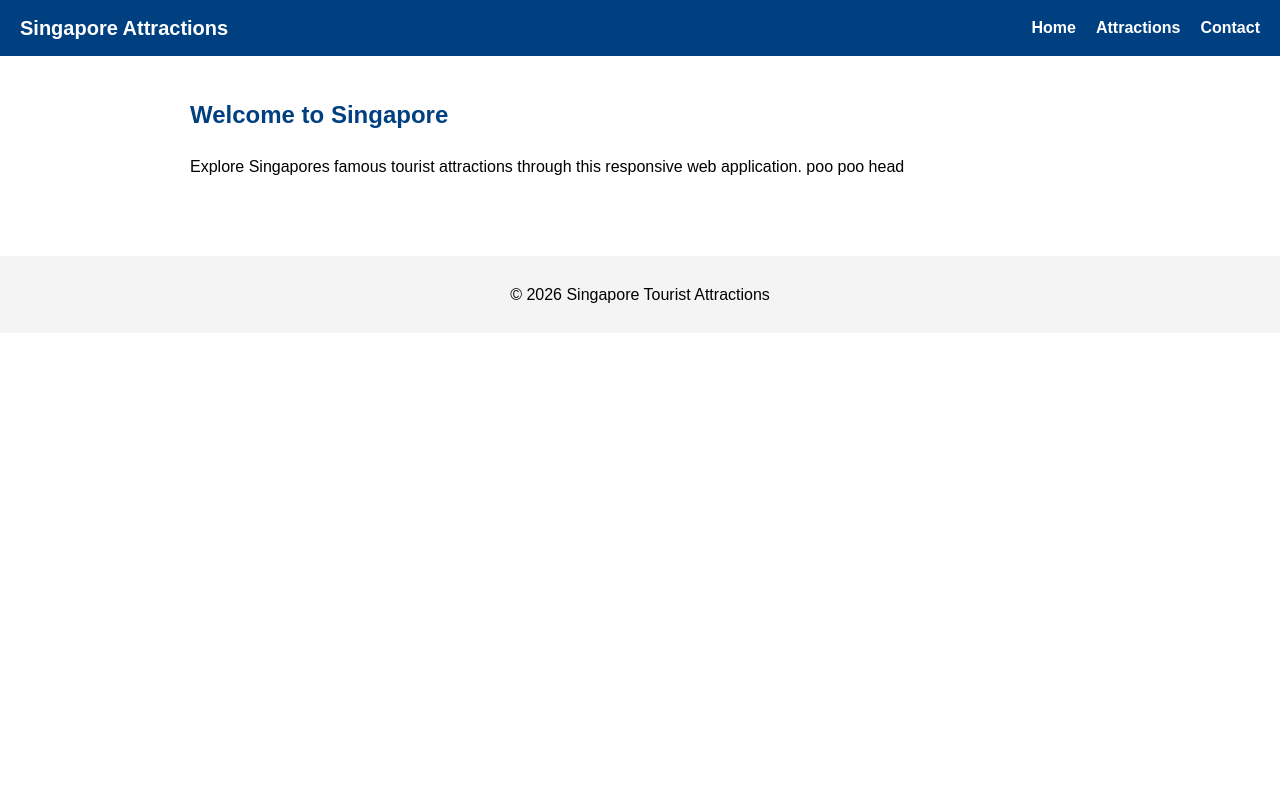
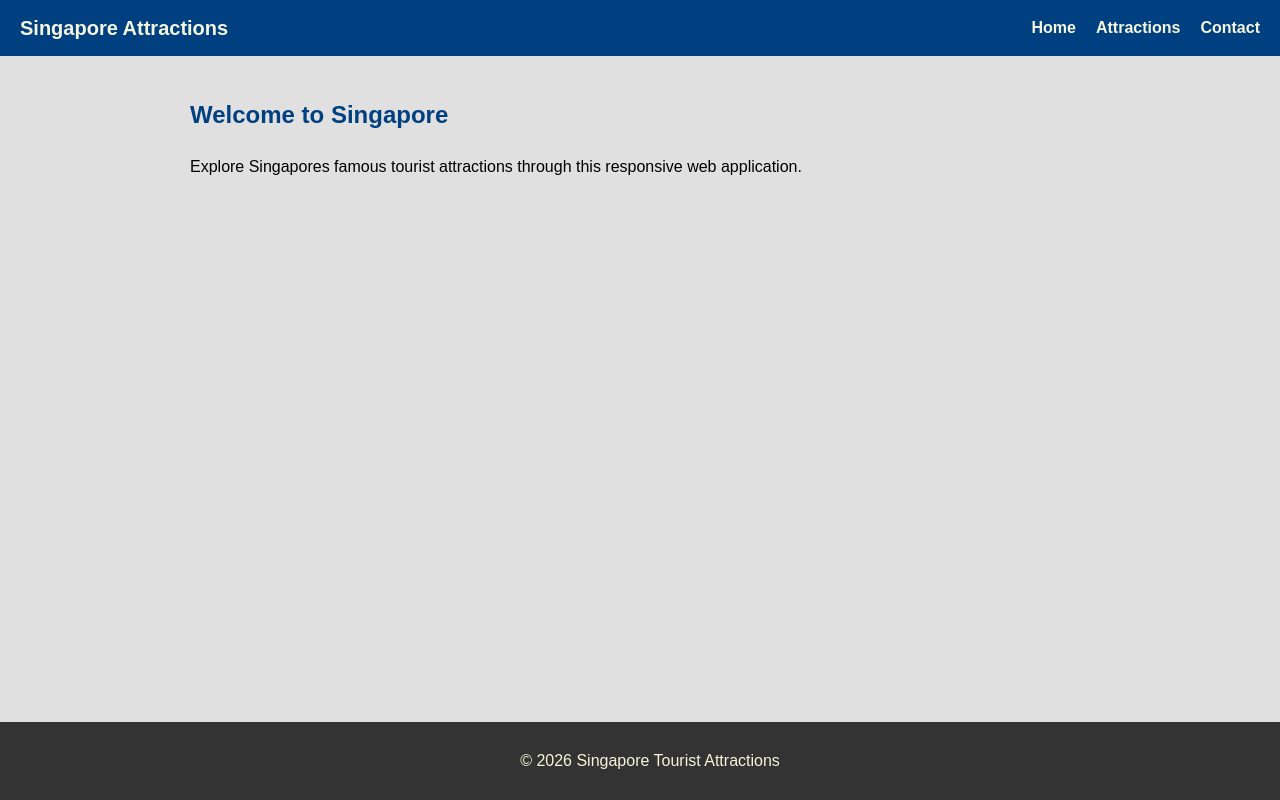
Before and after one commit to Limyh-NP/CSS-Project-yuheng-adrian-hamilton, a Next.js app in the folder my-app/: page / in a window 1280 px wide. Built offline with nearby package versions, Linux system fonts and the light colour scheme.

Commit message:
HOm page edit #1

```diff
--- a/my-app/app/navbar.jsx
+++ b/my-app/app/navbar.jsx
@@ -4,7 +4,7 @@ import styles from './page.module.css'; // CSS module in app/
 
 export default function Navbar() {
   return (
-    <nav className={styles.navbar}>
+    <nav className={styles.navbar} >
       <h1 className={styles.logo}>Singapore Attractions</h1>
       <ul className={styles.navLinks}>
         <li><Link href="/">Home</Link></li>
--- a/my-app/app/page.jsx
+++ b/my-app/app/page.jsx
@@ -6,7 +6,7 @@ export default function Home() {
       <h2 className={styles.h2}>Welcome to Singapore</h2>
       <p>
         Explore Singapores famous tourist attractions through this
-        responsive web application. poo poo head
+        responsive web application.
       </p>
     </section>
   );
--- a/my-app/app/page.module.css
+++ b/my-app/app/page.module.css
@@ -3,10 +3,14 @@
   margin: 0;
   font-family: Arial, Helvetica, sans-serif;
   line-height: 1.6;
+  background-color: #E0E0E0;
 }
-
+.gradient {
+  background: linear-gradient(#004080,#28c6e1)
+}
 .main {
   padding: 20px;
+
 }
 
 .h1, .h2 {
@@ -23,7 +27,7 @@
 }
 
 .logo {
-  color: white;
+  color: #F5F5DC;
   font-size: 20px;
   margin: 0;
 }
@@ -38,7 +42,7 @@
 }
 
 .navLinks li a {
-  color: white;
+  color: #F5F5DC;
   text-decoration: none;
   font-weight: bold;
 }
@@ -87,7 +91,7 @@
 .submitButton {
   padding: 8px 16px;
   background-color: #004080;
-  color: white;
+  color: #F5F5DC;
   border: none;
   cursor: pointer;
 }
@@ -98,10 +102,16 @@
 
 /* ===== Footer ===== */
 .footer {
-  background-color: #f4f4f4;
+  background-color: #333333;
   text-align: center;
+  color: #F5F5DC;
   padding: 10px;
   margin-top: 40px;
+  position: fixed;
+  left: 0;
+  bottom: 0;
+  width: 100%;
+
 }
 
 /* ===== Responsive Design ===== */
```
Also changed, not shown: 1 other file (tests, documents, lock files or other folders).
